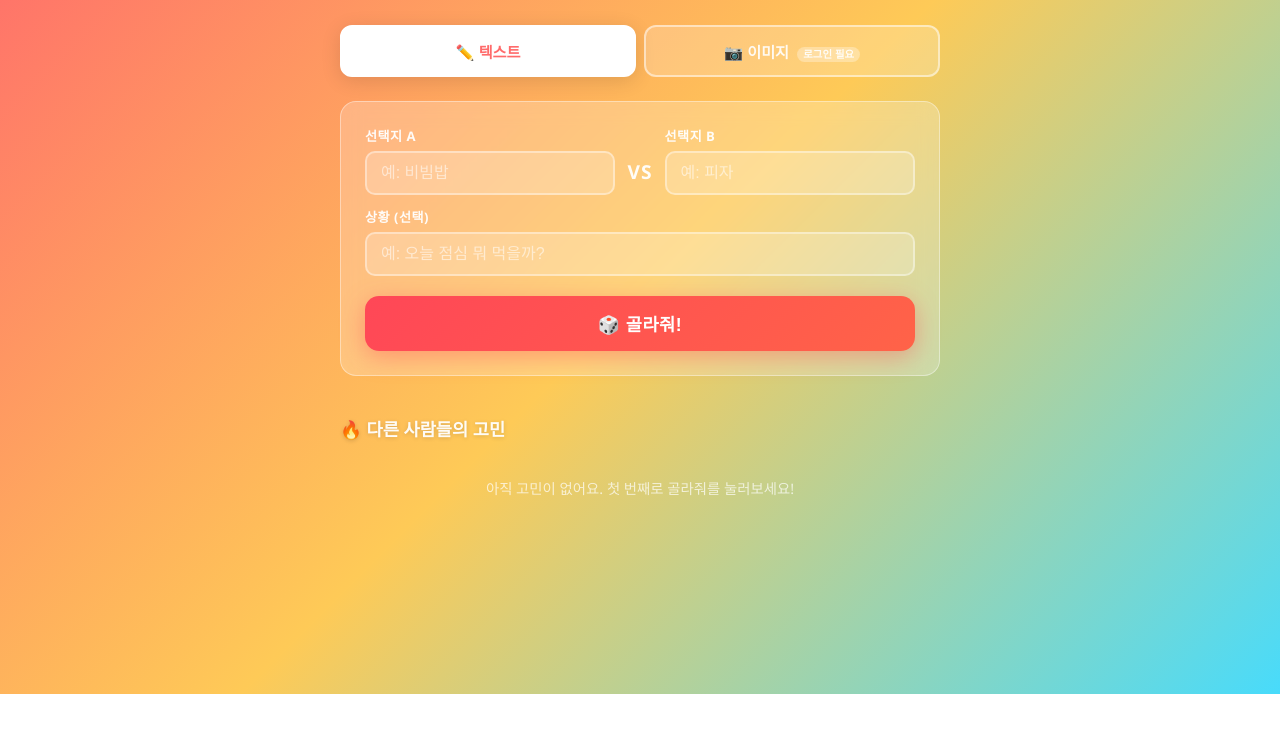
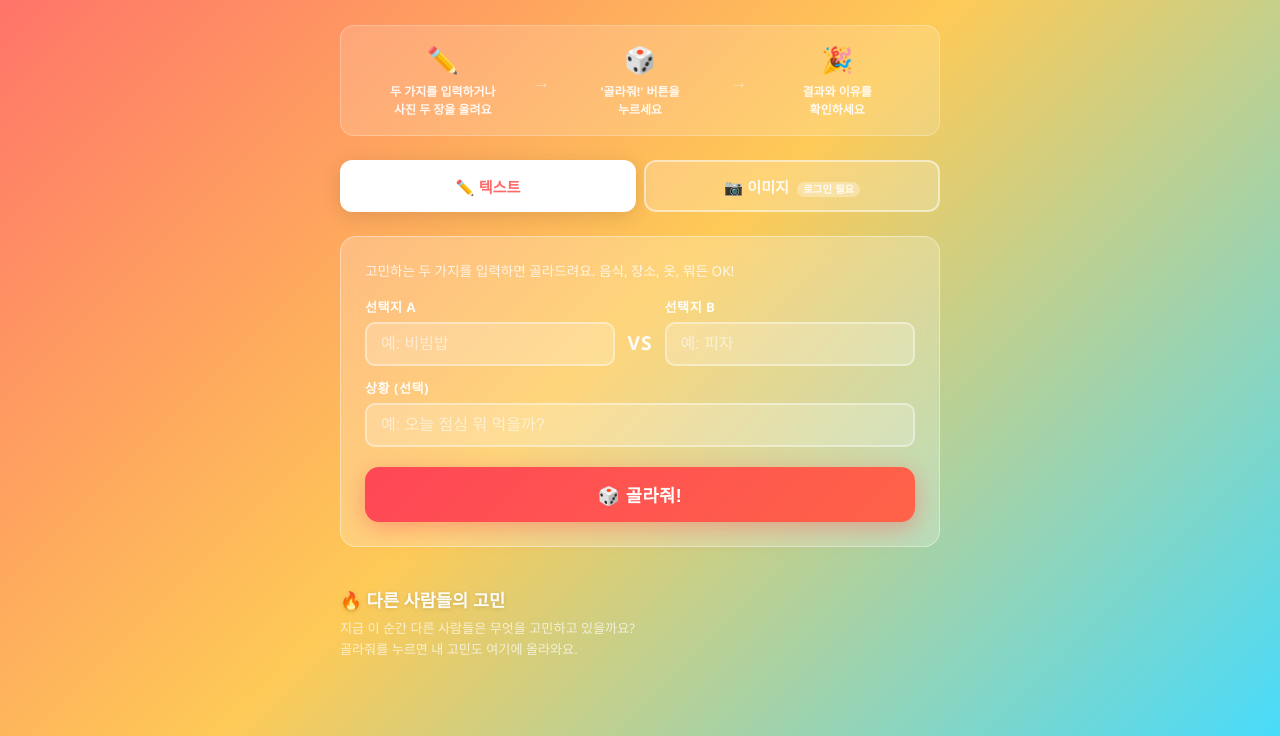
Before and after one commit to jwlhmf25-maker/justpick, a website: page index.html in a window 1280 px wide. Shown: the part 106-842 px from the top of the page. Before the commit the page ends 800 px from the top, so only its background shows below. Drawn offline with Linux system fonts and the light colour scheme; no server answers.

Commit message:
feat: 사용법 안내, 예시 피드, 피드 설명 추가

```diff
--- a/index.html
+++ b/index.html
@@ -19,6 +19,24 @@
     </div>
   </header>
 
+  <!-- 사용법 안내 -->
+  <div class="how-to">
+    <div class="how-to-step">
+      <span class="how-to-icon">✏️</span>
+      <span class="how-to-text">두 가지를 입력하거나<br>사진 두 장을 올려요</span>
+    </div>
+    <div class="how-to-arrow">→</div>
+    <div class="how-to-step">
+      <span class="how-to-icon">🎲</span>
+      <span class="how-to-text">'골라줘!' 버튼을<br>누르세요</span>
+    </div>
+    <div class="how-to-arrow">→</div>
+    <div class="how-to-step">
+      <span class="how-to-icon">🎉</span>
+      <span class="how-to-text">결과와 이유를<br>확인하세요</span>
+    </div>
+  </div>
+
   <!-- 모드 탭 -->
   <div class="mode-tabs">
     <button id="tab-text" class="tab-btn active">✏️ 텍스트</button>
@@ -30,6 +48,7 @@
 
     <!-- 텍스트 모드 -->
     <section id="text-section" class="input-section">
+      <p class="section-desc">고민하는 두 가지를 입력하면 골라드려요. 음식, 장소, 옷, 뭐든 OK!</p>
       <div class="vs-row">
         <div class="field flex-1">
           <label for="option-a">선택지 A</label>
@@ -50,6 +69,7 @@
 
     <!-- 이미지 모드 -->
     <section id="image-section" class="input-section hidden">
+      <p class="section-desc">사진 두 장을 올리면 AI가 날씨와 상황에 맞게 골라드려요. 코디 고민에 딱!</p>
       <div class="vs-row">
         <div class="image-upload-card" id="upload-a">
           <input type="file" id="file-a" accept="image/*" class="file-input">
@@ -134,10 +154,11 @@
 
   <!-- 피드 -->
   <section class="feed-section">
-    <h2 class="feed-title">🔥 다른 사람들의 고민</h2>
-    <div id="feed-list" class="feed-list">
-      <p class="feed-empty">아직 고민이 없어요. 첫 번째로 골라줘를 눌러보세요!</p>
+    <div class="feed-header">
+      <h2 class="feed-title">🔥 다른 사람들의 고민</h2>
+      <p class="feed-desc">지금 이 순간 다른 사람들은 무엇을 고민하고 있을까요?<br>골라줘를 누르면 내 고민도 여기에 올라와요.</p>
     </div>
+    <div id="feed-list" class="feed-list"></div>
   </section>
 
   <script src="main.js"></script>
--- a/style.css
+++ b/style.css
@@ -101,6 +101,55 @@ body {
 }
 
 .btn-ghost-solid:hover { opacity: 0.88; }
+
+/* ── 사용법 안내 ── */
+.how-to {
+  display: flex;
+  align-items: center;
+  justify-content: center;
+  gap: 8px;
+  margin-bottom: 24px;
+  background: rgba(255,255,255,0.15);
+  border-radius: 14px;
+  padding: 16px 20px;
+  width: 100%;
+  max-width: 600px;
+  border: 1px solid rgba(255,255,255,0.25);
+}
+
+.how-to-step {
+  display: flex;
+  flex-direction: column;
+  align-items: center;
+  gap: 6px;
+  flex: 1;
+}
+
+.how-to-icon {
+  font-size: 1.6rem;
+}
+
+.how-to-text {
+  font-size: 0.75rem;
+  color: rgba(255,255,255,0.9);
+  text-align: center;
+  line-height: 1.5;
+  font-weight: 600;
+}
+
+.how-to-arrow {
+  font-size: 1.1rem;
+  color: rgba(255,255,255,0.5);
+  flex-shrink: 0;
+}
+
+/* 섹션 설명 */
+.section-desc {
+  font-size: 0.85rem;
+  color: rgba(255,255,255,0.8);
+  margin-bottom: 16px;
+  line-height: 1.5;
+}
 
 /* 로그인 필요 뱃지 */
 .login-badge {
@@ -716,12 +765,22 @@ select option {
   margin-top: 40px;
 }
 
+.feed-header {
+  margin-bottom: 16px;
+}
+
 .feed-title {
   font-size: 1.1rem;
   font-weight: 900;
   color: rgba(255,255,255,0.95);
-  margin-bottom: 16px;
+  margin-bottom: 6px;
   text-shadow: 0 1px 4px rgba(0,0,0,0.15);
+}
+
+.feed-desc {
+  font-size: 0.82rem;
+  color: rgba(255,255,255,0.7);
+  line-height: 1.6;
 }
 
 .feed-list {
```
Also changed, not shown: server.js (+37 -1 lines).
